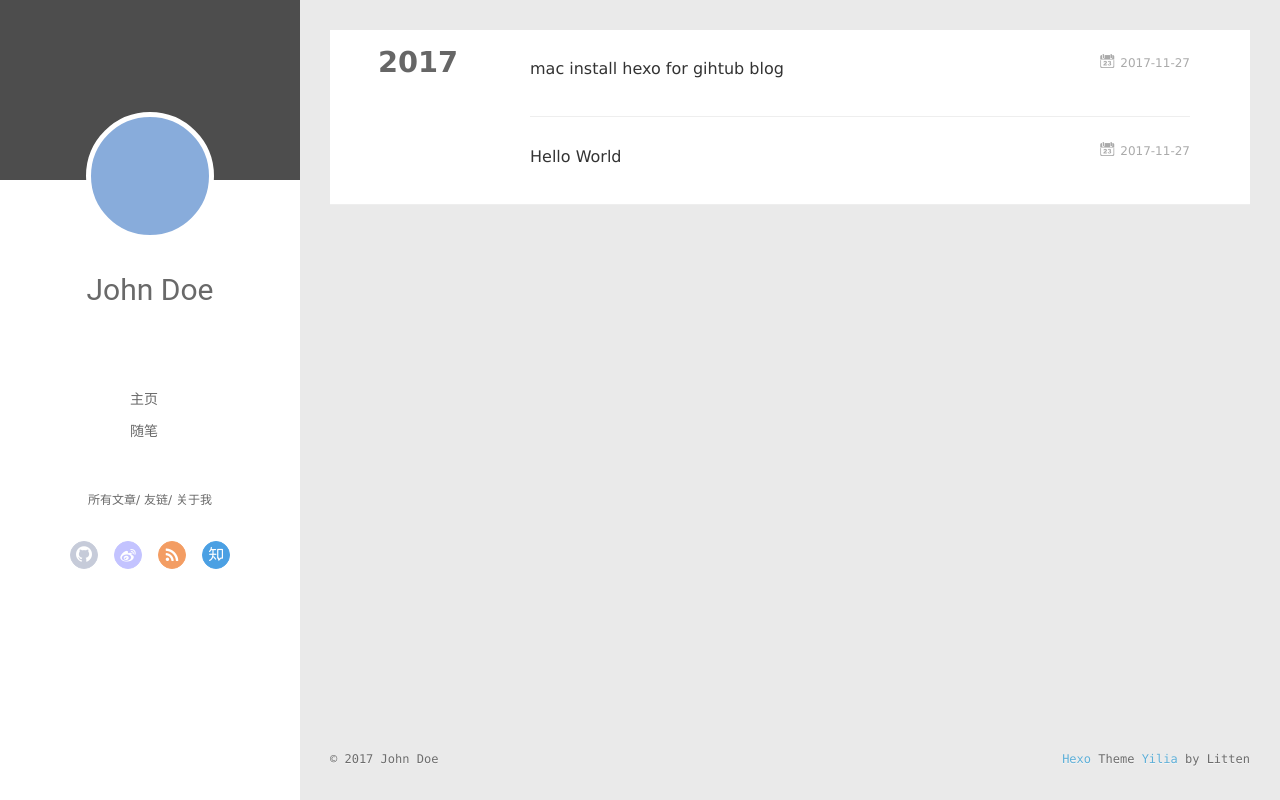
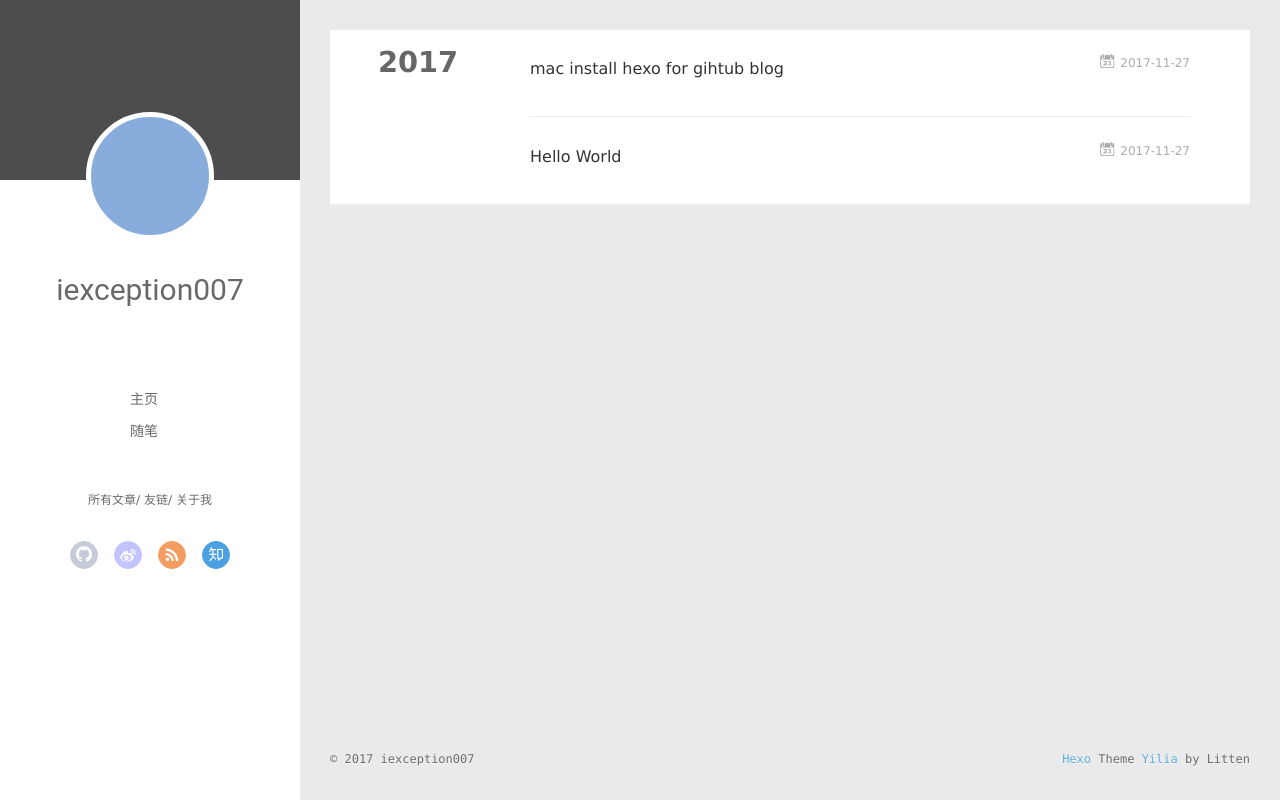
Before and after one commit to iexception007/iexception007.github.io, a plain HTML site: page archives/index.html in a window 1280 px wide. Drawn offline with Linux system fonts and the light colour scheme; no server answers.

Commit message:
Site updated: 2017-11-27 14:11:23

```diff
--- a/archives/index.html
+++ b/archives/index.html
@@ -45,7 +45,7 @@
 			<img src="" class="js-avatar">
 		</a>
 		<hgroup>
-		  <h1 class="header-author"><a href="/">John Doe</a></h1>
+		  <h1 class="header-author"><a href="/">iexception007</a></h1>
 		</hgroup>
 
 
@@ -103,7 +103,7 @@
 				<img src="" class="js-avatar">
 			</div>
 			<hgroup>
-			  <h1 class="header-author js-header-author">John Doe</h1>
+			  <h1 class="header-author js-header-author">iexception007</h1>
 			</hgroup>
 
 
@@ -228,7 +228,7 @@
   <div class="outer">
     <div id="footer-info">
     	<div class="footer-left">
-    		&copy; 2017 John Doe
+    		&copy; 2017 iexception007
     	</div>
       	<div class="footer-right">
       		<a href="http://hexo.io/" target="_blank">Hexo</a>  Theme <a href="https://github.com/litten/hexo-theme-yilia" target="_blank">Yilia</a> by Litten
@@ -359,7 +359,7 @@ return o(i(t),arguments.length<2?void 0:u(arguments[1]))}})},function(t,n,r){var
         <ul class="search-ul">
 
             <li class="search-li">
-              <a href="http://localhost:4000/" target="_blank" class="search-title"><i class="icon-quo-left icon"></i>友情链接1</a>
+              <a href="https://gitzl.github.io/" target="_blank" class="search-title"><i class="icon-quo-left icon"></i>MK.KJ</a>
             </li>
 
             <li class="search-li">
```
Also changed, not shown: 2017/11/27/hello-world/index.html (+4 -4 lines), 2017/11/27/mac-install-hexo-for-gihtub-blog/index.html (+4 -4 lines), archives/2017/11/index.html (+4 -4 lines), archives/2017/index.html (+4 -4 lines), index.html (+4 -4 lines).
